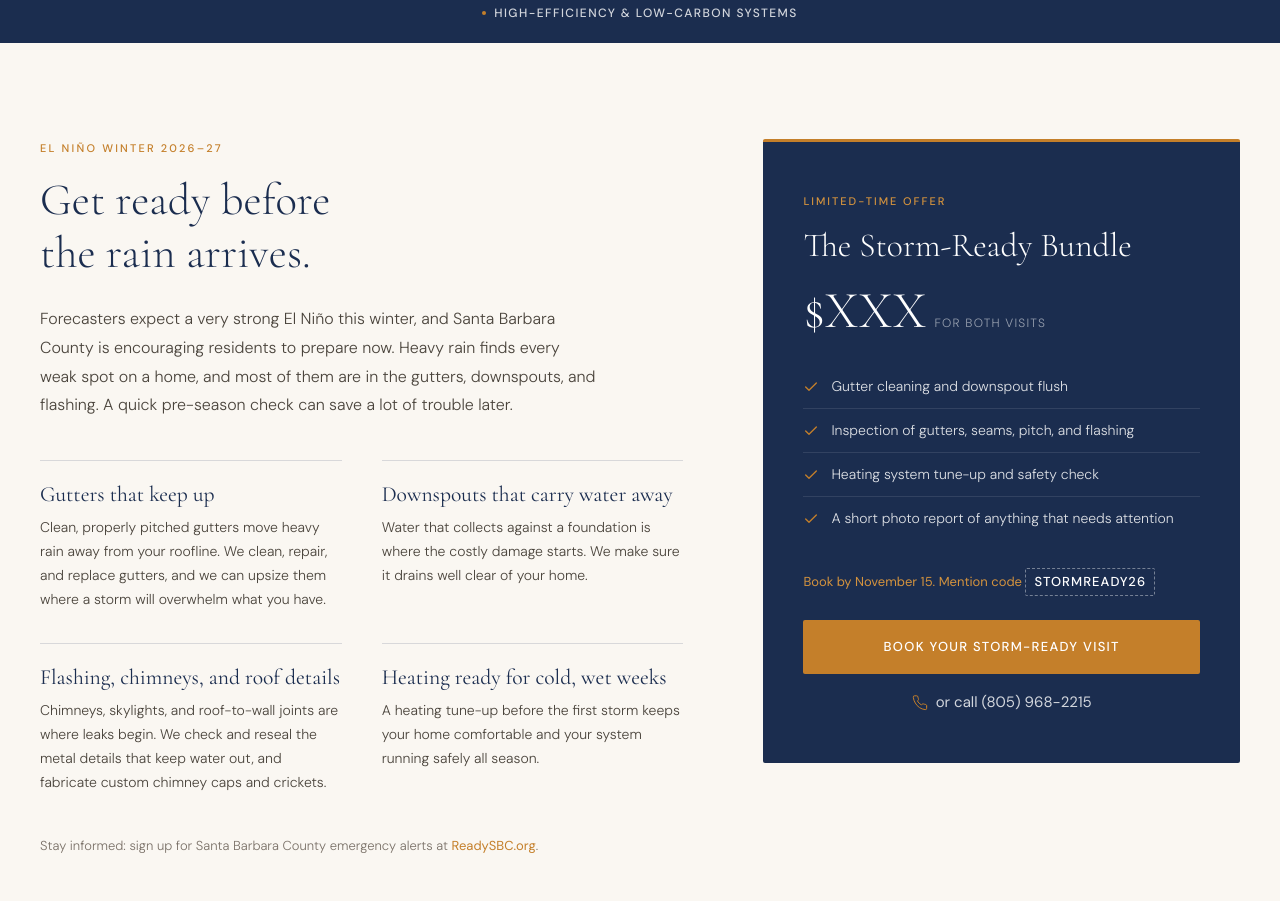
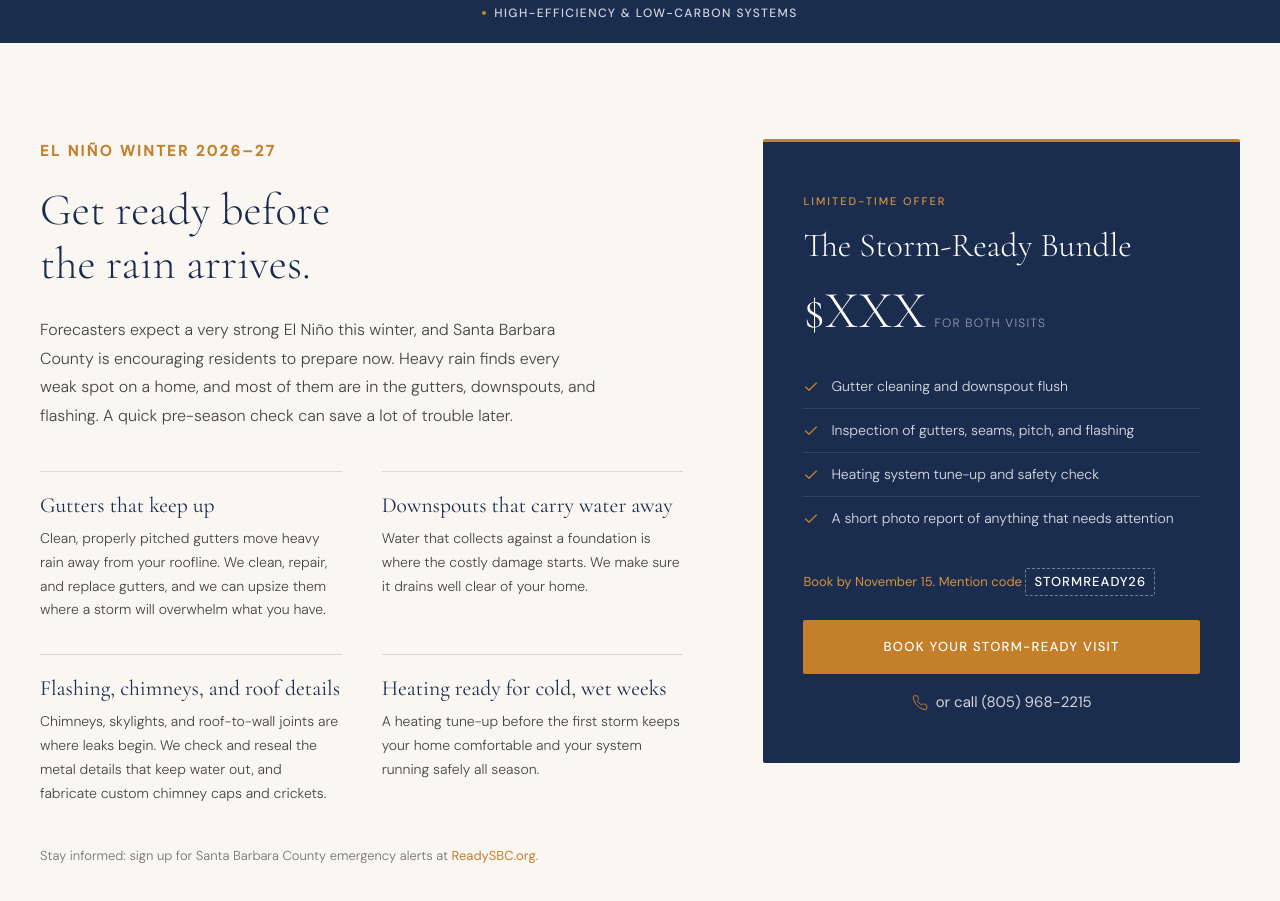
Before and after one commit to monicacv-77/mwsm-site, a plain HTML site: page index.html in a window 1280 px wide. Shown: the part 1069-1970 px from the top of the page. Drawn offline with nearby package versions, Linux system fonts and the light colour scheme.

Commit message:
Update index.html

```diff
--- a/index.html
+++ b/index.html
@@ -616,6 +616,7 @@
 
     /* ── STORM READY (El Nino 2026-27, seasonal: remove in spring) ── */
     .storm { background: var(--cream); }
+    .storm .section-label { font-size: 15px; font-weight: 600; letter-spacing: 0.16em; margin-bottom: 1.25rem; }
     .storm-grid {
       display: grid;
       grid-template-columns: 1.35fr 1fr;
```
